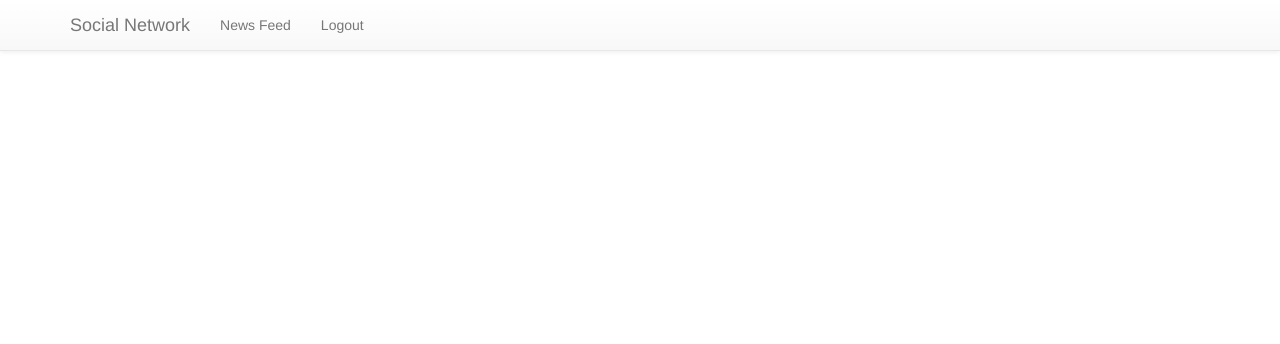
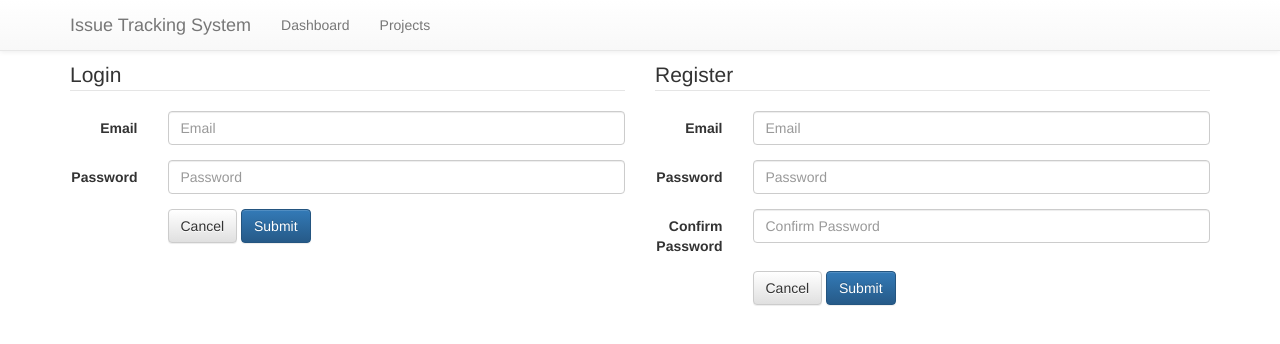
Before and after one commit to peterbeleganski/issue-tracking-system-Softuni, a website: page index.html in a window 1280 px wide. Drawn offline with nearby package versions, Linux system fonts and the light colour scheme; some packages are replaced by stand-ins of ours; no server answers.

Commit message:
home, login, register controllers and directives added

```diff
--- a/index.html
+++ b/index.html
@@ -14,7 +14,7 @@
 <div class="navbar navbar-default navbar-fixed-top">
     <div class="container">
         <div class="navbar-header">
-            <a href="#/" class="navbar-brand">Social Network</a>
+            <a href="#/" class="navbar-brand">Issue Tracking System</a>
             <button class="navbar-toggle" type="button" data-toggle="collapse" data-target="#navbar-main">
                 <span class="icon-bar"></span>
                 <span class="icon-bar"></span>
@@ -24,10 +24,10 @@
         <div class="navbar-collapse collapse" id="navbar-main">
             <ul class="nav navbar-nav">
                 <li>
-                    <a href="#/newsFeed">News Feed</a>
+                    <a href="#/dashboard">Dashboard</a>
                 </li>
                 <li>
-                    <a href="#/logout">Logout</a>
+                    <a href="#/projects">Projects</a>
                 </li>
             </ul>
 
@@ -40,7 +40,13 @@
 
 <script src="node_modules/angular/angular.js"></script>
 <script src="node_modules/angular-route/angular-route.js"></script>
+
 <script src="js/app.js"></script>
 <script src="js/controllers/HomeCtrl.js"></script>
+<script src="js/directives/login.js"></script>
+<script src="js/directives/register.js"></script>
+<script src="js/controllers/LoginCtrl.js"></script>
+<script src="js/controllers/RegisterCtrl.js"></script>
+
 </body>
 </html>
--- a/js/app.js
+++ b/js/app.js
@@ -4,7 +4,7 @@ var app  = angular.module('issueTracker', ['ngRoute']);
 
 app.config(['$routeProvider', function($routeProvider) {
     $routeProvider.when('/',{
-        templateUrl: 'templates/public/home.html',
+        templateUrl: 'templates/home.html',
         controller:'HomeCtrl'
     })
 }]);
--- /dev/null
+++ b/js/controllers/LoginCtrl.js
@@ -0,0 +1,5 @@
+'use strict';
+
+app.controller('LoginCtrl',['$scope', function($scope){
+
+}]);
--- /dev/null
+++ b/js/controllers/RegisterCtrl.js
@@ -0,0 +1,5 @@
+'use strict';
+
+app.controller('RegisterCtrl', ['$scope', function($scope) {
+
+}]);
--- /dev/null
+++ b/js/directives/login.js
@@ -0,0 +1,10 @@
+'use strict';
+
+app.directive('loginForm', function() {
+    return{
+        controller: 'HomeCtrl',
+        restrict:'E',
+        templateUrl:'templates/public/login-form.html',
+        replace: true
+    }
+});
--- /dev/null
+++ b/js/directives/register.js
@@ -0,0 +1,10 @@
+'use strict';
+
+app.directive('registerForm', function() {
+    return{
+        controller: 'HomeCtrl',
+        restrict:'E',
+        templateUrl:'templates/public/register-form.html',
+        replace: true
+    }
+});
--- a/styles/style.css
+++ b/styles/style.css
@@ -0,0 +1,3 @@
+body {
+    margin-top: 60px;
+}
--- /dev/null
+++ b/templates/home.html
@@ -0,0 +1,12 @@
+<div class="container">
+    <div class="row">
+        <div class="col-md-6">
+            <login-form></login-form>
+        </div>
+
+        <div class="col-md-6">
+            <register-form></register-form>
+        </div>
+    </div>
+    </div>
+</div>
--- /dev/null
+++ b/templates/public/login-form.html
@@ -0,0 +1,25 @@
+<div ng-controller="LoginCtrl">
+    <form class="form-horizontal">
+        <fieldset>
+            <legend>Login</legend>
+            <div class="form-group">
+                <label for="inputEmail" class="col-lg-2 control-label">Email</label>
+                <div class="col-lg-10">
+                    <input type="text" class="form-control" id="inputEmail" placeholder="Email">
+                </div>
+            </div>
+            <div class="form-group">
+                <label for="inputPassword" class="col-lg-2 control-label">Password</label>
+                <div class="col-lg-10">
+                    <input type="password" class="form-control" id="inputPassword" placeholder="Password">
+                </div>
+            </div>
+            <div class="form-group">
+                <div class="col-lg-10 col-lg-offset-2">
+                    <button type="reset" class="btn btn-default">Cancel</button>
+                    <button type="submit" class="btn btn-primary">Submit</button>
+                </div>
+            </div>
+        </fieldset>
+    </form>
+</div>
--- /dev/null
+++ b/templates/public/register-form.html
@@ -0,0 +1,31 @@
+<div ng-controller="RegisterCtrl">
+    <form class="form-horizontal">
+        <fieldset>
+            <legend>Register</legend>
+            <div class="form-group">
+                <label for="inputEmail" class="col-lg-2 control-label">Email</label>
+                <div class="col-lg-10">
+                    <input type="text" class="form-control" id="inputEmail" placeholder="Email">
+                </div>
+            </div>
+            <div class="form-group">
+                <label for="inputPassword" class="col-lg-2 control-label">Password</label>
+                <div class="col-lg-10">
+                    <input type="password" class="form-control" id="inputPassword" placeholder="Password">
+                </div>
+            </div>
+            <div class="form-group">
+                <label for="inputConfirmPassword" class="col-lg-2 control-label">Confirm Password</label>
+                <div class="col-lg-10">
+                    <input type="password" class="form-control" id="inputConfirmPassword" placeholder="Confirm Password">
+                </div>
+            </div>
+            <div class="form-group">
+                <div class="col-lg-10 col-lg-offset-2">
+                    <button type="reset" class="btn btn-default">Cancel</button>
+                    <button type="submit" class="btn btn-primary">Submit</button>
+                </div>
+            </div>
+        </fieldset>
+    </form>
+</div>
```
